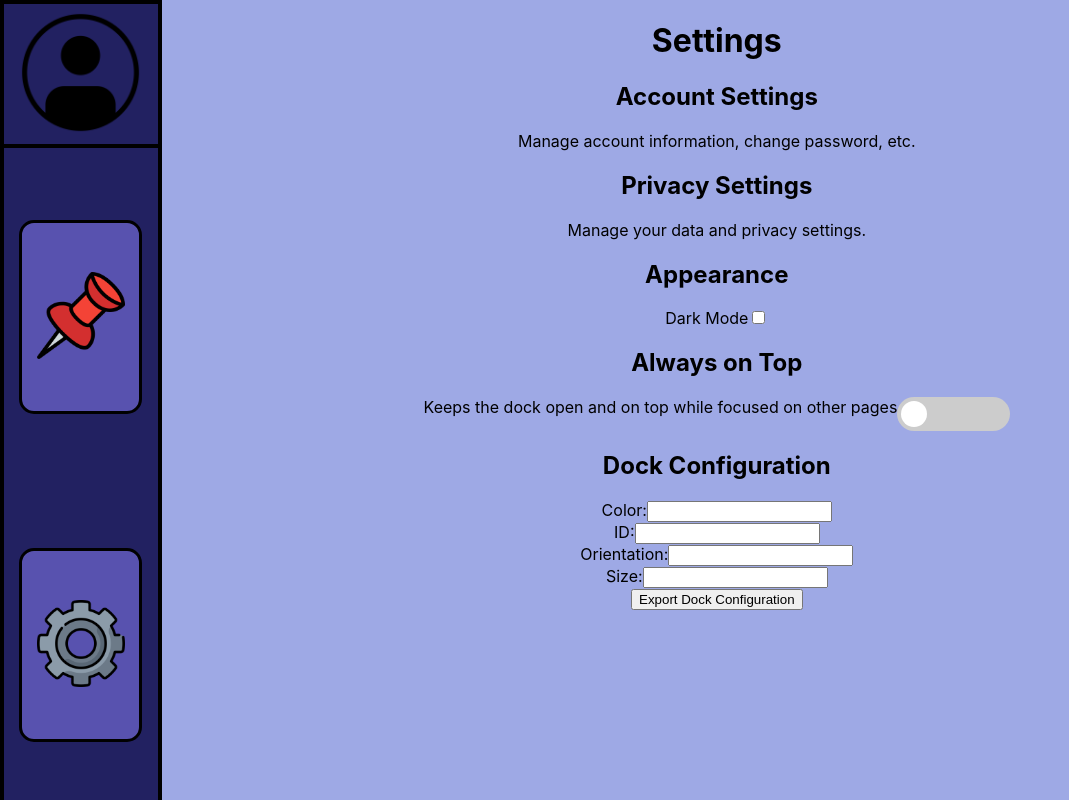
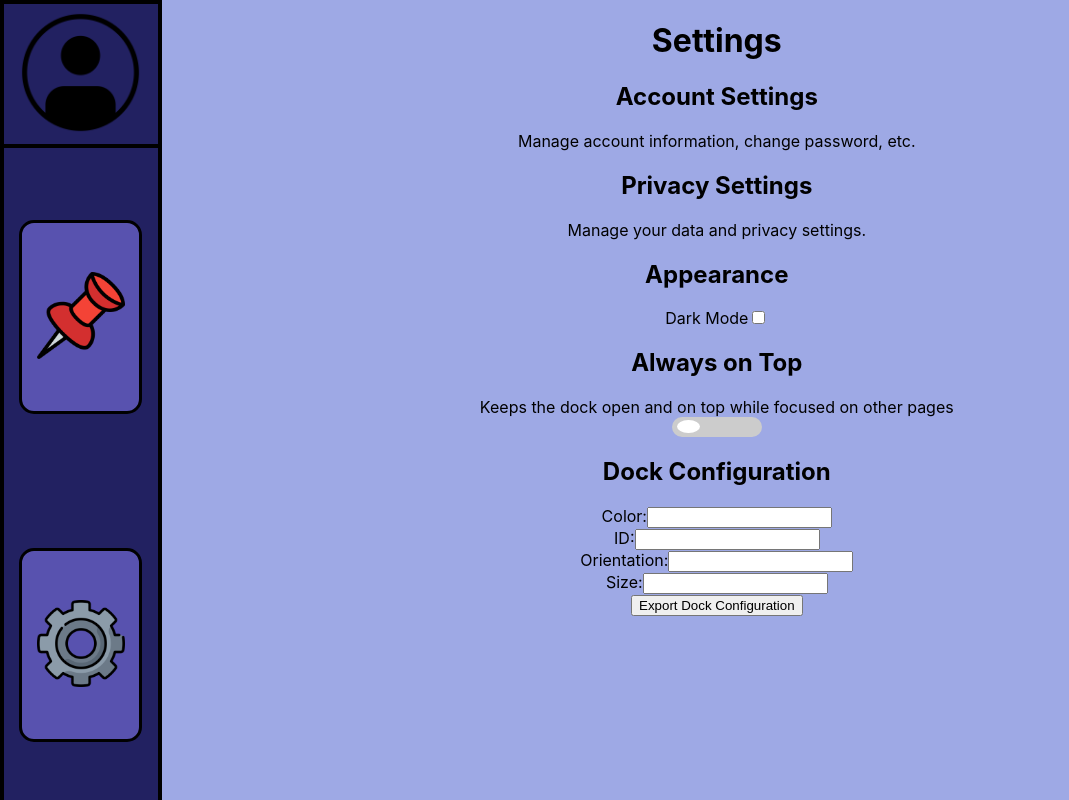
Before and after one commit to Kubakowski/Shortcut-Docker, a React (Vite) app: page /settings in a window 1280 px wide. Shown: the whole page, without its empty margins (0-1069 px from the left). Built offline with nearby package versions, Linux system fonts and the light colour scheme.

Commit message:
updated css for switch

```diff
--- a/dist-electron/main.js
+++ b/dist-electron/main.js
@@ -22,6 +22,7 @@ let win = null;
 const VITE_DEV_SERVER_URL = process.env["VITE_DEV_SERVER_URL"];
 function createWindow() {
   win = new electron.BrowserWindow({
+    // app will launch always on top by default
     alwaysOnTop: true,
     icon: path.join(process.env.VITE_PUBLIC, "electron-vite.svg"),
     webPreferences: {
--- a/electron/main.ts
+++ b/electron/main.ts
@@ -28,6 +28,7 @@ const VITE_DEV_SERVER_URL = process.env['VITE_DEV_SERVER_URL'];
 
 function createWindow() {
   win = new BrowserWindow({
+    // app will launch always on top by default
     alwaysOnTop: true,
     icon: path.join(process.env.VITE_PUBLIC, 'electron-vite.svg'),
     webPreferences: {
@@ -60,5 +61,3 @@ app.on('activate', () => {
 });
 
 app.whenReady().then(createWindow);
-
-//export {win, BrowserWindow};
--- a/src/App.css
+++ b/src/App.css
@@ -287,8 +287,8 @@ body.trianopia {
 .switch {
   position: relative;
   display: inline-block;
-  width: 10%;  /* 60px original */
-  height: 34px;   /* 34px original */
+  width: 8%;  /* 60px original */
+  height: 7%;   /* 34px original */
 }
 
 /* Hide default HTML checkbox */
@@ -314,10 +314,10 @@ body.trianopia {
 .slider:before {
   position: absolute;
   content: "";
-  height: 26px;
-  width: 26px;
-  left: 4px;
-  bottom: 4px;
+  height: 65%;
+  width: 25%;
+  left: 6%;
+  bottom: 19%;
   background-color: white;
   -webkit-transition: .4s;
   transition: .4s;
@@ -332,14 +332,14 @@ input:focus + .slider {
 }
 
 input:checked + .slider:before {
-  -webkit-transform: translateX(26px);
-  -ms-transform: translateX(26px);
-  transform: translateX(26px);
+  -webkit-transform: translateX(260%);
+  -ms-transform: translateX(260%);
+  transform: translateX(260%);
 }
 
 /* Rounded sliders */
 .slider.round {
-  border-radius: 34px;
+  border-radius: 34px; /*original: 34px*/
 }
 
 .slider.round:before {
--- a/src/pages/Settings.tsx
+++ b/src/pages/Settings.tsx
@@ -119,6 +119,7 @@ function Settings({ auth, setError, shortcutDocRef }: SettingsProps) {
       <section>
         <h2>Always on Top</h2>
         <label>Keeps the dock open and on top while focused on other pages</label>
+        <br/>
         <label className="switch">
            <input title="Always on Top" type="checkbox" /*onChange={toggleAlwaysOnTop}*/ />
            <span className="slider round"></span>
```
